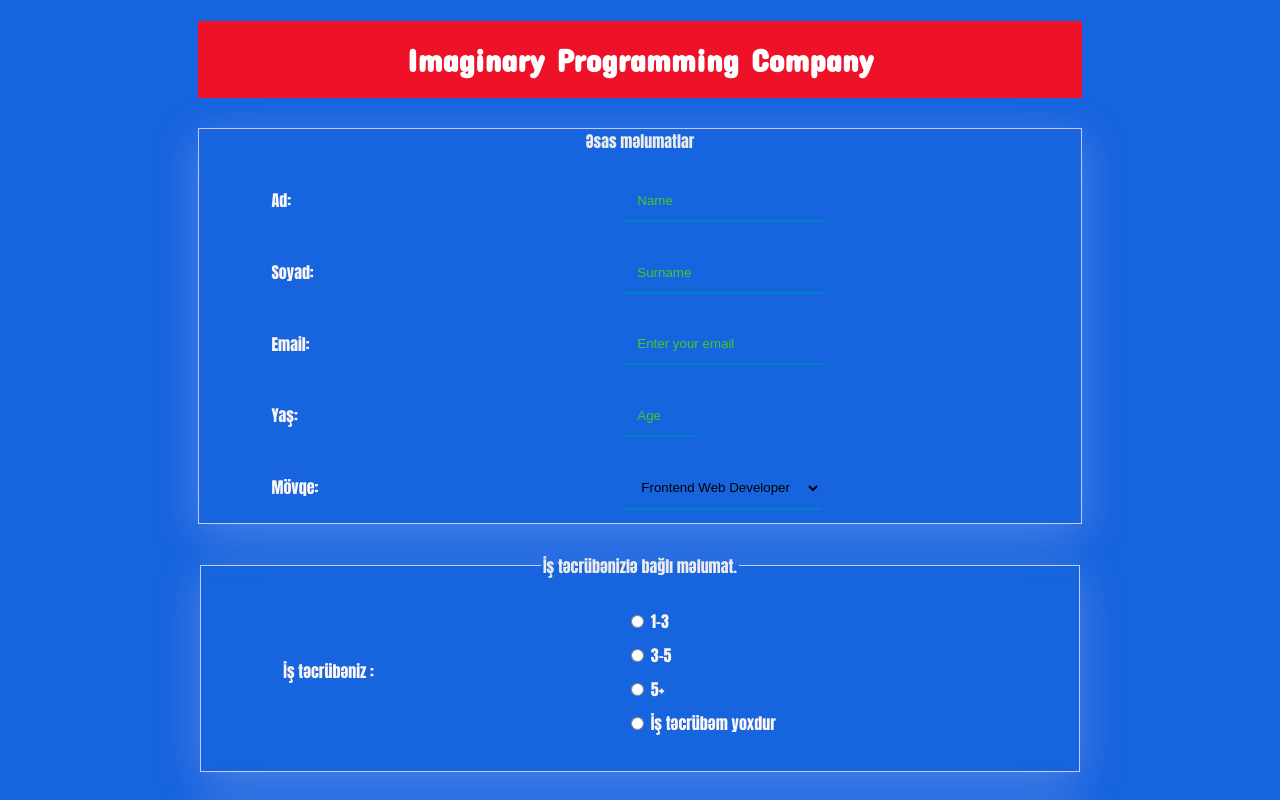
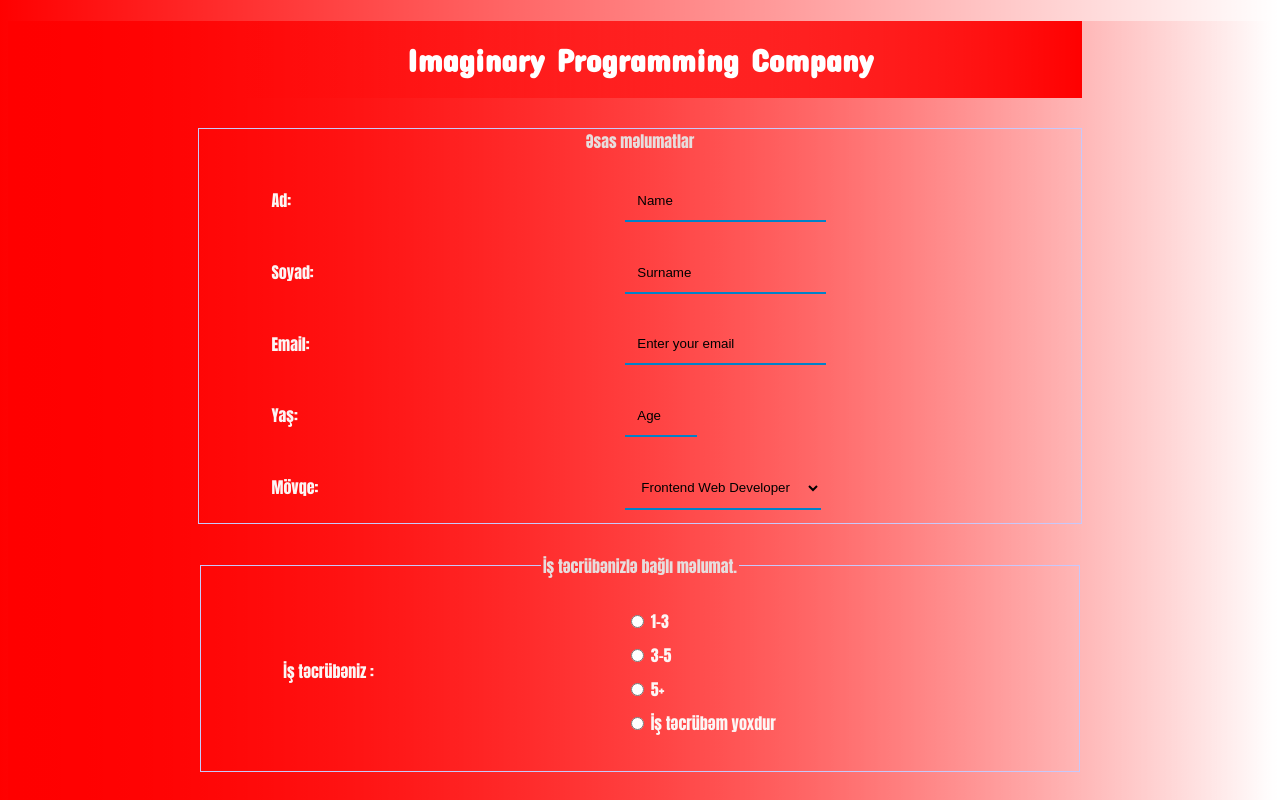
Before and after one commit to hamidcodes/survey, a plain HTML site: page index.html in a window 1280 px wide. Shown: the top 800 px of the page. Drawn offline with Linux system fonts and the light colour scheme.

Commit message:
Update style.css

```diff
--- a/style.css
+++ b/style.css
@@ -2,16 +2,17 @@
 @import url('https://fonts.googleapis.com/css?family=Anton&display=swap');
 @import url('https://fonts.googleapis.com/css?family=Concert+One&display=swap');
 html, body{
-    background-color: rgb(23, 100, 223);
+    background-image: linear-gradient(to left, rgba(255,0,0,0), rgba(255,0,0,1));;
     text-align: center;
     min-width:300px;
     font-family: 'Anton', sans-serif;
     color:#FCF6F5FF;
     font-size:1rem;
+    font-weight: 200;
   }
 
   #title{
-    background-color:#ee1127;
+    background-image: linear-gradient(to right, rgba(255,0,0,0), rgba(255,0,0,1));
     padding: 20px;
     color: rgb(255, 255, 255);
     font-family: 'Concert One', cursive;
@@ -66,7 +67,7 @@ html, body{
 
   #box-inner, fieldset{
      border: 1px solid rgb(200, 200, 250);
-     box-shadow: 0 10px 40px rgba(200, 200, 250, 0.3);
+
 
   }
 
@@ -92,7 +93,7 @@ html, body{
     resize:vertical;
   }
   legend{
-      color:rgb(235, 235, 235);
+      color:rgb(231, 221, 221);
   }
 
   #submit{
@@ -105,23 +106,23 @@ html, body{
     border-radius: 4px;
     cursor: pointer;
     margin-bottom:30px;
-    box-shadow: 0 10px 40px rgba(200, 200, 250, 0.3);
+
   }
 
   #submit:hover{
     background-color: #17972c;
   }
   ::placeholder { /* Chrome, Firefox, Opera, Safari 10.1+ */
-    color: rgb(73, 197, 42);
+    color: rgb(0, 0, 0);
     opacity: 1; /* Firefox */
   }
 
   :-ms-input-placeholder { /* Internet Explorer 10-11 */
-    color: rgb(73, 197, 42);;
+    color: rgb(0, 0, 0);
   }
 
   ::-ms-input-placeholder { /* Microsoft Edge */
-    color: rgb(73, 197, 42);;
+    color: rgb(0, 0, 0);
   }
 
   @media (max-width: 550px){
```
